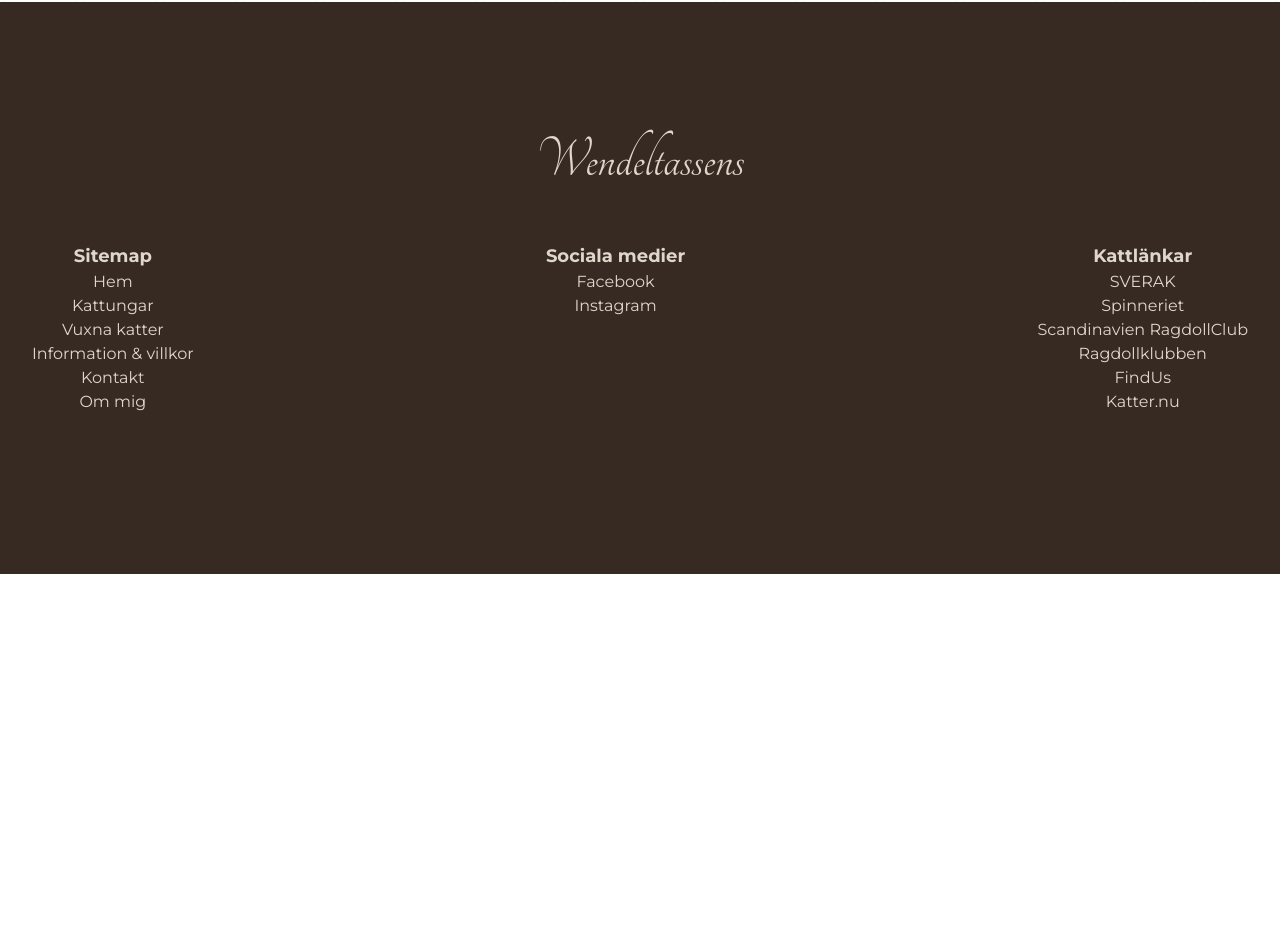
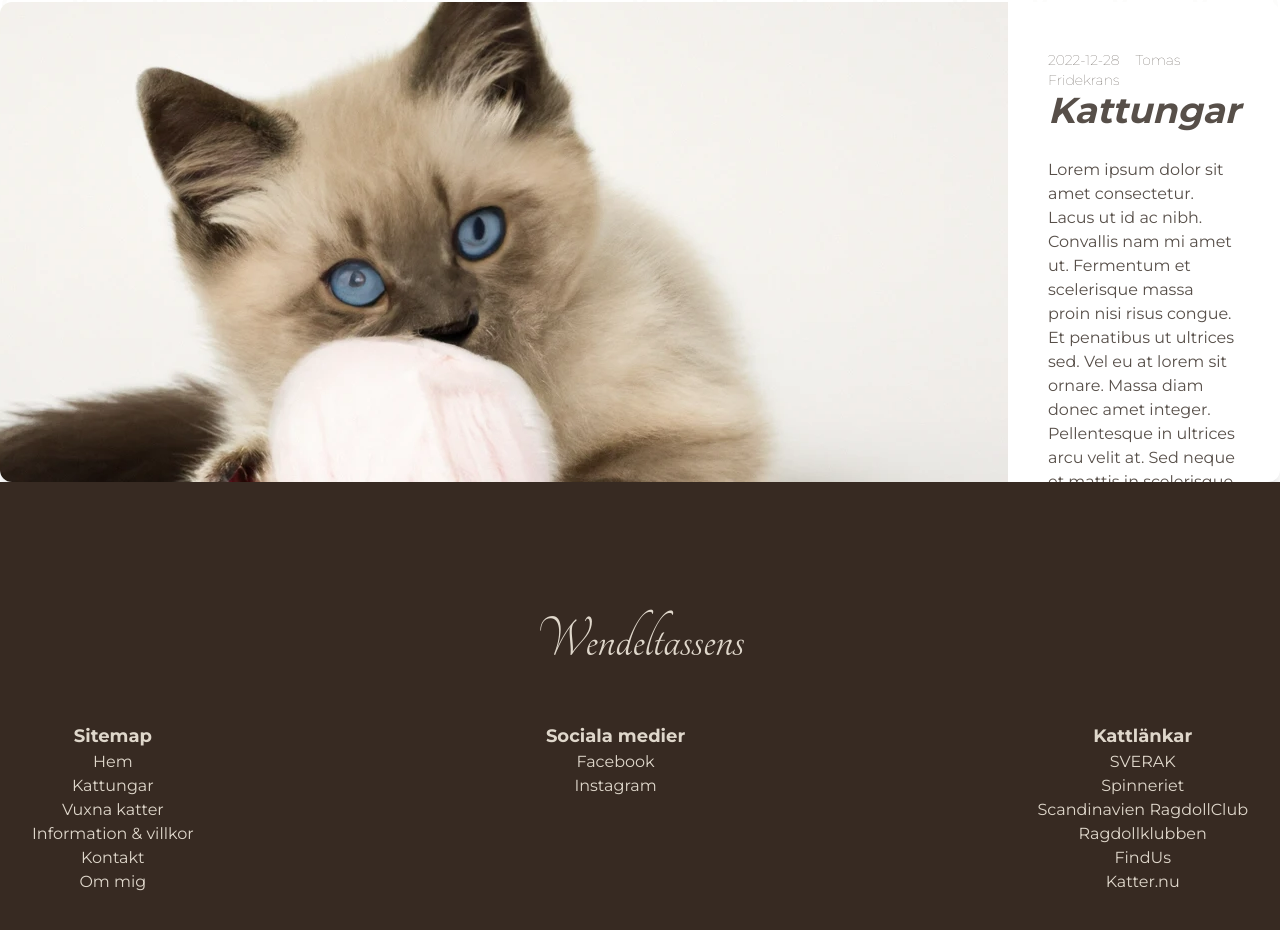
Before and after one commit to spaceflake/wendeltassens, a Next.js app: page /playground in a window 1280 px wide. Shown: the part 1006-1936 px from the top of the page. Before the commit the page ends 1580 px from the top, so only its background shows below. Built offline with nearby package versions, Linux system fonts and the light colour scheme.

Commit message:
add post component

```diff
--- a/app/playground/page.tsx
+++ b/app/playground/page.tsx
@@ -2,11 +2,20 @@ import Button from '../../components/Button';
 import Footer from '../../components/Footer';
 import Header from '../../components/Header';
 import Hero from '../../components/Hero';
+import Post from '../../components/Post';
 import SectionDividerBorder from '../../components/SectionDividerBorder';
+import postImg from '../../public/post-img-1.png';
 
 type Props = {};
 
 const page = (props: Props) => {
+  const post = {
+    title: 'Kattungar',
+    text: 'Lorem ipsum dolor sit amet consectetur. Lacus ut id ac nibh. Convallis nam mi amet ut. Fermentum et scelerisque massa proin nisi risus congue. Et penatibus ut ultrices sed. Vel eu at lorem sit ornare. Massa diam donec amet integer. Pellentesque in ultrices arcu velit at. Sed neque et mattis in scelerisque curabitur sit vitae. Orci laoreet mi facilisis aenean neque bibendum ullamcorper. In tincidunt enim aliquam proin nibh velit pellentesque nisi.',
+    imgUrl: postImg,
+    date: '2022-12-28',
+    author: 'Tomas Fridekrans',
+  };
   return (
     <div className="container mx-auto relative">
       <Header />
@@ -18,6 +27,15 @@ const page = (props: Props) => {
       </Hero>
       <SectionDividerBorder title="Sektion Titel" />
       <div>
+        <Post
+          title={post.title}
+          text={post.text}
+          imgUrl={post.imgUrl}
+          date={post.date}
+          author={post.author}
+        />
+      </div>
+      <div>
         <Footer />
       </div>
     </div>
--- /dev/null
+++ b/components/Post.tsx
@@ -0,0 +1,33 @@
+import Image, { StaticImageData } from 'next/image';
+
+type Props = {
+  title: string;
+  text: string;
+  imgUrl?: string | StaticImageData;
+  date?: string;
+  author?: string;
+};
+
+const Post = ({ title, text, imgUrl, date, author }: Props) => {
+  return (
+    <article className="bg-WhiteBG rounded-xl overflow-hidden lg:max-h-[480px] flex flex-col-reverse lg:flex-row-reverse gap-10 shadow-xl">
+      <div className="grow pb-12 lg:py-12 px-12 lg:pl-0 pr-10">
+        <div className="space-x-4 text-sm font-Montserrat font-thin text-DarkBrown">
+          <span>{date}</span>
+          <span>{author}</span>
+        </div>
+        <h4>{title}</h4>
+        <p className="font-Montserrat text-DarkBrown mt-7">{text}</p>
+      </div>
+      {imgUrl && (
+        <Image
+          src={imgUrl}
+          alt={title}
+          className="object-cover aspect-square w-auto h-auto"
+        />
+      )}
+    </article>
+  );
+};
+
+export default Post;
--- a/styles/globals.css
+++ b/styles/globals.css
@@ -6,6 +6,9 @@
   h1 {
     @apply text-8xl font-Tangerine font-bold text-DarkBrown;
   }
+  h4 {
+    @apply text-4xl font-Montserrat font-bold italic text-DarkBrown;
+  }
 }
 
 .backgroundPattern {
```
Also changed, not shown: public/post-img-1.png (added).
